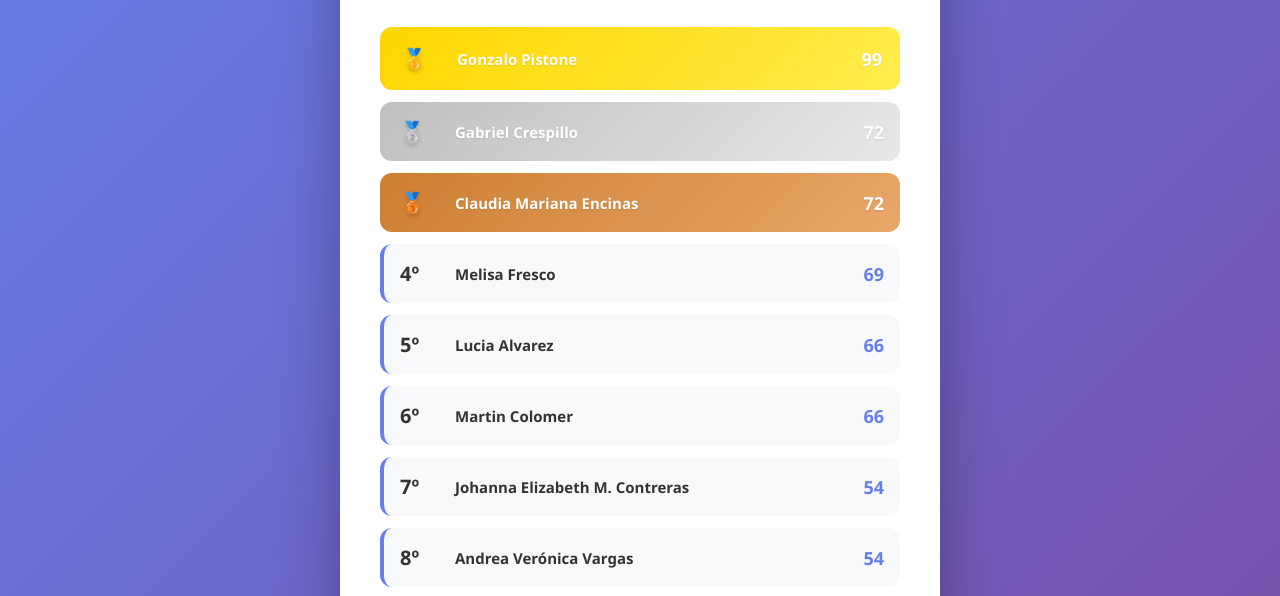
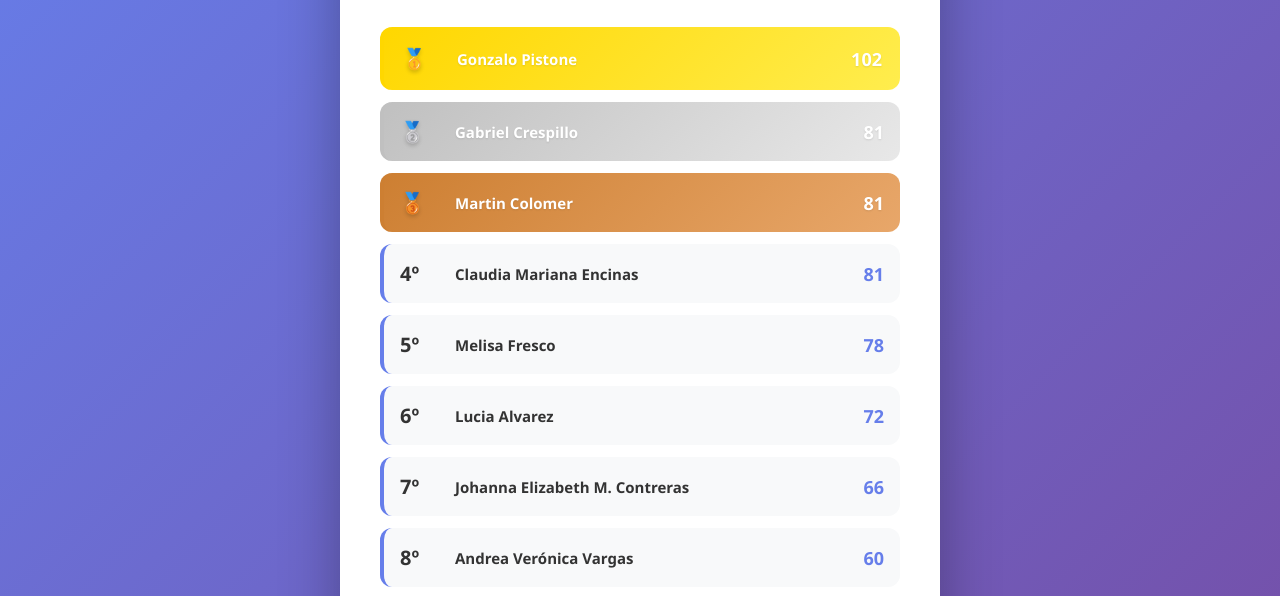
Before and after one commit to gonzalopistone/Prode-ranking, a plain HTML site: page index.html in a window 1280 px wide. Shown: the part 184-780 px from the top of the page. Drawn offline with Linux system fonts and the light colour scheme.

Commit message:
Update index.html

```diff
--- a/index.html
+++ b/index.html
@@ -183,61 +183,61 @@
             <div class="rank-item top1">
                 <div class="position">🥇</div>
                 <div class="name">Gonzalo Pistone</div>
-                <div class="points">99</div>
+                <div class="points">102</div>
             </div>
 
             <div class="rank-item top2">
                 <div class="position">🥈</div>
                 <div class="name">Gabriel Crespillo</div>
-                <div class="points">72</div>
+                <div class="points">81</div>
             </div>
 
             <div class="rank-item top3">
                 <div class="position">🥉</div>
-                <div class="name">Claudia Mariana Encinas</div>
-                <div class="points">72</div>
+                <div class="name">Martin Colomer</div>
+                <div class="points">81</div>
             </div>
 
             <div class="rank-item">
                 <div class="position">4º</div>
-                <div class="name">Melisa Fresco</div>
-                <div class="points">69</div>
+                <div class="name">Claudia Mariana Encinas</div>
+                <div class="points">81</div>
             </div>
 
             <div class="rank-item">
                 <div class="position">5º</div>
-                <div class="name">Lucia Alvarez</div>
-                <div class="points">66</div>
+                <div class="name">Melisa Fresco</div>
+                <div class="points">78</div>
             </div>
 
             <div class="rank-item">
                 <div class="position">6º</div>
-                <div class="name">Martin Colomer</div>
-                <div class="points">66</div>
+                <div class="name">Lucia Alvarez</div>
+                <div class="points">72</div>
             </div>
 
             <div class="rank-item">
                 <div class="position">7º</div>
                 <div class="name">Johanna Elizabeth M. Contreras</div>
-                <div class="points">54</div>
+                <div class="points">66</div>
             </div>
 
             <div class="rank-item">
                 <div class="position">8º</div>
                 <div class="name">Andrea Verónica Vargas</div>
-                <div class="points">54</div>
+                <div class="points">60</div>
             </div>
 
             <div class="rank-item">
                 <div class="position">9º</div>
                 <div class="name">Mariangeles Rodriguez</div>
-                <div class="points">51</div>
+                <div class="points">54</div>
             </div>
 
             <div class="rank-item">
                 <div class="position">10º</div>
                 <div class="name">Luciana Diaz Martini</div>
-                <div class="points">42</div>
+                <div class="points">51</div>
             </div>
 
             <div class="rank-item">
```
